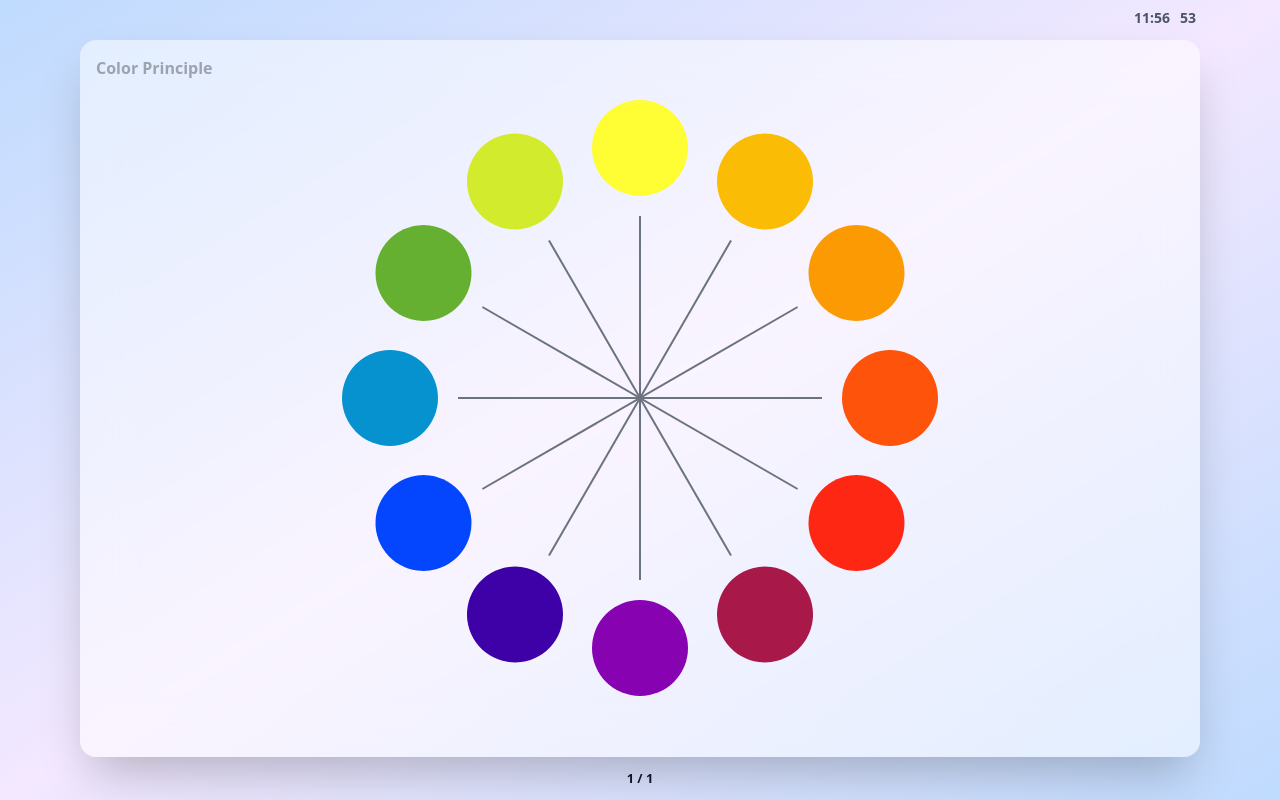
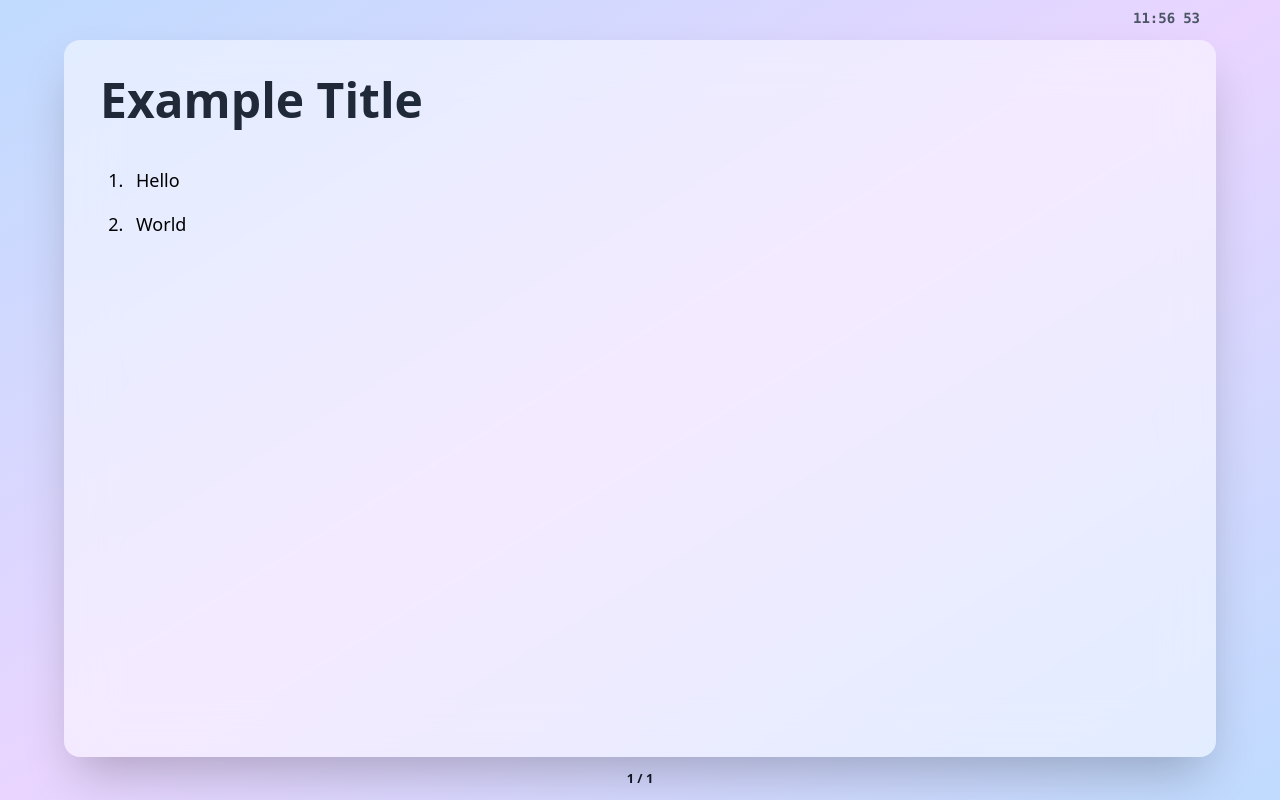
Before and after one commit to ryuji-1to/react-presentation, a React (Vite) app: page / in a window 1280 px wide. Built offline with nearby package versions, Linux system fonts and the light colour scheme.

Commit message:
refactor: ♻️  update

```diff
--- a/index.html
+++ b/index.html
@@ -6,7 +6,7 @@
     <meta name="viewport" content="width=device-width, initial-scale=1.0" />
     <title>Vite + React + TS</title>
   </head>
-  <body class="bg-gradient-to-br via-purple-100 from-blue-200 to-blue-200">
+  <body class="bg-gradient-to-br via-purple-200 from-blue-200 to-blue-200">
     <div id="root"></div>
     <script type="module" src="/src/main.tsx"></script>
   </body=>
--- /dev/null
+++ b/src/components/presentation/Clock.tsx
@@ -0,0 +1,22 @@
+import { useEffect, useState } from 'react';
+
+export const Clock = (props: { size?: 'sm' | 'lg' }) => {
+  const [time, setTime] = useState(() => Date.now());
+  const now = new Date(time);
+  const date = now.getHours().toString().padStart(2, '0') + ':' + now.getMinutes().toString().padStart(2, '0');
+
+  useEffect(() => {
+    const timeId = setTimeout(() => setTime(Date.now()), 1000);
+    return () => clearTimeout(timeId);
+  }, [time]);
+
+  return (
+    <span
+      className={`${
+        props.size === 'sm' ? 'text-sm' : props.size === 'lg' ? 'text-lg' : 'text-md'
+      } text-gray-600 font-bold font-mono`}>
+      {date}
+      <span className="ml-2">{now.getSeconds().toString().padStart(2, '0')}</span>
+    </span>
+  );
+};
--- a/src/components/presentation/PresentationHeader.tsx
+++ b/src/components/presentation/PresentationHeader.tsx
@@ -1,8 +1,6 @@
-import { useClock } from '../../hooks/use-clock';
+import { Clock } from './Clock';
 
 export const PresentationHeader = () => {
-  const { Clock } = useClock();
-
   return (
     <header className={`flex items-center py-2 px-4 justify-end`}>
       <Clock size="sm" />
--- a/src/components/slides/ColorPrincipal.tsx
+++ /dev/null
@@ -1,47 +0,0 @@
-import { Slide } from '../template/Slide';
-import * as ColorPalette from '../share/ColorPalette';
-
-export const ColorPrincipal = () => {
-  return (
-    <Slide slideTitle="Color Principle" animation="fadeIn" position="center" resetKeyEvent>
-      <div className="relative flex items-center justify-center w-[500px] h-[500px]">
-        <div
-          className={`absolute h-[2px] w-[364px] rotate-[90deg] bg-gray-500 transition duration-500
-          `}
-        />
-        <div
-          className={`absolute h-[2px] w-[364px] rotate-[150deg] bg-gray-500 transition duration-500
-          `}
-        />
-        <div
-          className={`absolute h-[2px] w-[364px] rotate-[30deg] bg-gray-500 transition duration-500
-          `}
-        />
-        <div
-          className={`absolute h-[2px] w-[364px] rotate-[120deg] bg-gray-500 transition duration-500
-          `}
-        />
-        <div
-          className={`absolute h-[2px] w-[364px] rotate-[0deg] bg-gray-500 transition duration-500
-          `}
-        />
-        <div
-          className={`h-[2px] w-[364px] rotate-[60deg] bg-gray-500 transition duration-500
-          `}
-        />
-        <ColorPalette.Yellow className="rotate-[0deg]" />
-        <ColorPalette.Red className="rotate-[120deg]" />
-        <ColorPalette.Blue className="rotate-[240deg]" />
-        <ColorPalette.Orange className={`rotate-[60deg]`} />
-        <ColorPalette.Violet className={`rotate-[180deg]`} />
-        <ColorPalette.Green className={`rotate-[300deg]`} />
-        <ColorPalette.YellowOrange className={`rotate-[30deg]`} />
-        <ColorPalette.RedOrange className={`rotate-[90deg]`} />
-        <ColorPalette.RedViolet className={`rotate-[150deg]`} />
-        <ColorPalette.BlueViolet className={`rotate-[210deg]`} />
-        <ColorPalette.BlueGreen className={`rotate-[270deg]`} />
-        <ColorPalette.YellowGreen className={`rotate-[330deg]`} />
-      </div>
-    </Slide>
-  );
-};
--- /dev/null
+++ b/src/components/slides/Example.tsx
@@ -0,0 +1,12 @@
+import { Slide } from '../template/Slide';
+
+export const Example = () => {
+  return (
+    <Slide slideTitle="Example Title" prose>
+      <ul className="list-decimal">
+        <li>Hello</li>
+        <li>World</li>
+      </ul>
+    </Slide>
+  );
+};
--- a/src/components/template/Slide.tsx
+++ b/src/components/template/Slide.tsx
@@ -5,34 +5,46 @@ import { Center } from './Center';
 import { FadeIn } from './FadeIn';
 import { Prose } from './Prose';
 
+type Position = 'center';
+
+type Animation = 'fadeIn';
+
+const getPosition = (position?: Position) => {
+  switch (position) {
+    case 'center':
+      return Center;
+    default: {
+      return null;
+    }
+  }
+};
+
+const getAnimation = (animation?: Animation) => {
+  switch (animation) {
+    case 'fadeIn':
+      return FadeIn;
+    default: {
+      return null;
+    }
+  }
+};
+
+const Heading = ({ children, className, ...rest }: { children: ReactNode } & ComponentPropsWithoutRef<'h1'>) => {
+  return (
+    <h1 {...rest} className={`text-5xl font-bold text-gray-800 ${className}`}>
+      {children}
+    </h1>
+  );
+};
+
 type Props = {
   children: ReactNode;
-  position?: 'center';
-  animation?: 'fadeIn';
+  position?: Position;
+  animation?: Animation;
   prose?: boolean;
   slideTitle?: string;
   resetKeyEvent?: boolean;
 } & ComponentPropsWithoutRef<'div'>;
-
-const getPosition = (position: string | undefined) => {
-  switch (position) {
-    case 'center':
-      return Center;
-    default: {
-      throw Error(`${position} is not position`);
-    }
-  }
-};
-
-const getAnimation = (animation: string | undefined) => {
-  switch (animation) {
-    case 'fadeIn':
-      return FadeIn;
-    default: {
-      throw Error(`${animation} is not animation`);
-    }
-  }
-};
 
 export const Slide = ({ children, animation, position, prose, slideTitle, resetKeyEvent, ...rest }: Props) => {
   const { nextSlide, prevSlide } = usePresentation();
@@ -42,8 +54,10 @@ export const Slide = ({ children, animation, position, prose, slideTitle, resetK
   }
   const Position = getPosition(position);
   const Animation = getAnimation(animation);
+
   let element = (
-    <div id="slide" {...rest}>
+    <div {...rest}>
+      {slideTitle && <Heading>{slideTitle}</Heading>}
       {children}
     </div>
   );
@@ -61,11 +75,8 @@ export const Slide = ({ children, animation, position, prose, slideTitle, resetK
   }
 
   return (
-    <div className="flex-1 px-4 pt-1">
-      <div className="relative h-full p-4 bg-white bg-opacity-50 shadow-2xl rounded-2xl backdrop-blur-xl">
-        {slideTitle && <div className="absolute font-bold text-gray-400 top-4 left-4">{slideTitle}</div>}
-        {element}
-      </div>
+    <div className="flex-1 pt-1">
+      <div className="h-full p-9 bg-white bg-opacity-50 shadow-2xl rounded-2xl backdrop-blur-xl">{element}</div>
     </div>
   );
 };
--- a/src/hooks/use-slides.tsx
+++ b/src/hooks/use-slides.tsx
@@ -1,18 +1,19 @@
 import { useMemo } from 'react';
 import type { ReactElement } from 'react';
-import { ColorPrincipal } from '../components/slides/ColorPrincipal';
+import { Example } from '../components/slides/Example';
 
 export const useSlides = () => {
-  const createSlide = (slide: ReactElement) => {
-    return {
+  const createSlides = (slides: ReactElement[]) => {
+    return slides.map((slide) => ({
       slide,
       // @ts-ignore
       text: slide.type.name
-    };
+    }));
   };
 
   const slides = useMemo(() => {
-    return [<ColorPrincipal key="colorPricipal" />];
+    return createSlides([<Example key="example" />]);
   }, []);
-  return { slides: slides.map((slide) => createSlide(slide)) };
+
+  return { slides };
 };
--- a/tailwind.config.cjs
+++ b/tailwind.config.cjs
@@ -18,6 +18,9 @@ module.exports = {
           }
         }
       },
+      colors: {
+        'base-black': '#252525'
+      },
       boxShadow: {
         around: 'rgba(0, 0, 0, 0.1) 0px 4px 12px;'
       }
```
Also changed, not shown: tsconfig.json (+6 -1 lines), src/assets/profile.png (deleted), 1 other file (tests, documents, lock files or other folders).
